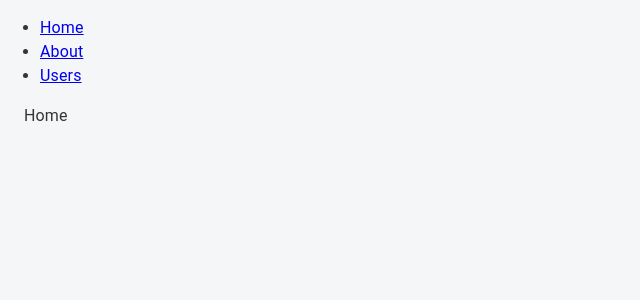
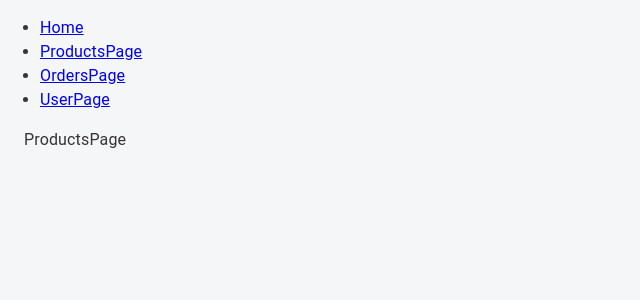
Before and after one commit to Shjohnn/BURAK-REACT, a React (Create React App) app: page /products in a window 1280 px wide. Shown: the top 300 px of the page, without its empty margins (0-640 px from the left). Built offline with nearby package versions, Linux system fonts and the light colour scheme.

Commit message:
develop screen based components

```diff
--- a/src/app/App.tsx
+++ b/src/app/App.tsx
@@ -3,9 +3,10 @@
 // import {Box,Button,Container, Stack, Typography} from "@mui/material";
 // import { RippleBadge } from "./MaterialTheme/styled";
 import { Route ,Link , Switch, } from "react-router-dom";
-import {About} from "./screens/About"
-import {Users} from "./screens/Users"
-import { Container } from "@mui/material";
+import { Home } from "./screens/homePage";
+import { UserPage } from "./screens/userPage";
+import { ProductsPage } from "./screens/productsPage";
+import { OrdersPage } from "./screens/ordersPage";
 
 function App() {
   return (
@@ -16,31 +17,36 @@
             <Link to="/">Home</Link>
           </li>
           <li>
-            <Link to="/about">About</Link>
+            <Link to="/products">ProductsPage</Link>
           </li>
           <li>
-            <Link to="/users">Users</Link>
+            <Link to="/orders">OrdersPage</Link>
           </li>
+            <li>
+            <Link to="/member-page">UserPage</Link>
+            </li>
         </ul>
       </nav>
 
       <Switch>
-        <Route path="/about">
-        <About />
+
+        <Route path="/products">
+          <ProductsPage />
         </Route>
-        <Route path= "/users">
-        <Users/>
+        <Route path= "/orders">
+          <OrdersPage/>
+        </Route>
+        <Route path= "/member-page">
+          <UserPage/>
         </Route>
         <Route path ="/">
-        <Home />
+          <Home />
         </Route>
       </Switch>
     </div>
   );
 }
 
-function Home(){
-  return <Container>Home</Container>;
-}
+
 
 export default App;
--- /dev/null
+++ b/src/app/screens/helpPage/index.tsx
@@ -0,0 +1,5 @@
+import { Container } from "@mui/material";
+
+export function HelpPage(){
+    return<Container> HelpPage</Container>
+}
--- /dev/null
+++ b/src/app/screens/homePage/index.tsx
@@ -0,0 +1,5 @@
+import { Container } from "@mui/material";
+
+export function Home(){
+  return <Container>Home</Container>;
+}
--- /dev/null
+++ b/src/app/screens/ordersPage/index.tsx
@@ -0,0 +1,5 @@
+import { Container } from "@mui/material";
+
+export function OrdersPage(){
+  return <Container>OrdersPage</Container>;
+}
--- /dev/null
+++ b/src/app/screens/productsPage/index.tsx
@@ -0,0 +1,5 @@
+import { Container } from "@mui/material";
+
+export function ProductsPage(){
+    return<Container> ProductsPage</Container>
+}
--- /dev/null
+++ b/src/app/screens/userPage/index.tsx
@@ -0,0 +1,5 @@
+import { Container } from "@mui/material";
+
+export function UserPage(){
+    return<Container> UserPage</Container>
+}
```
